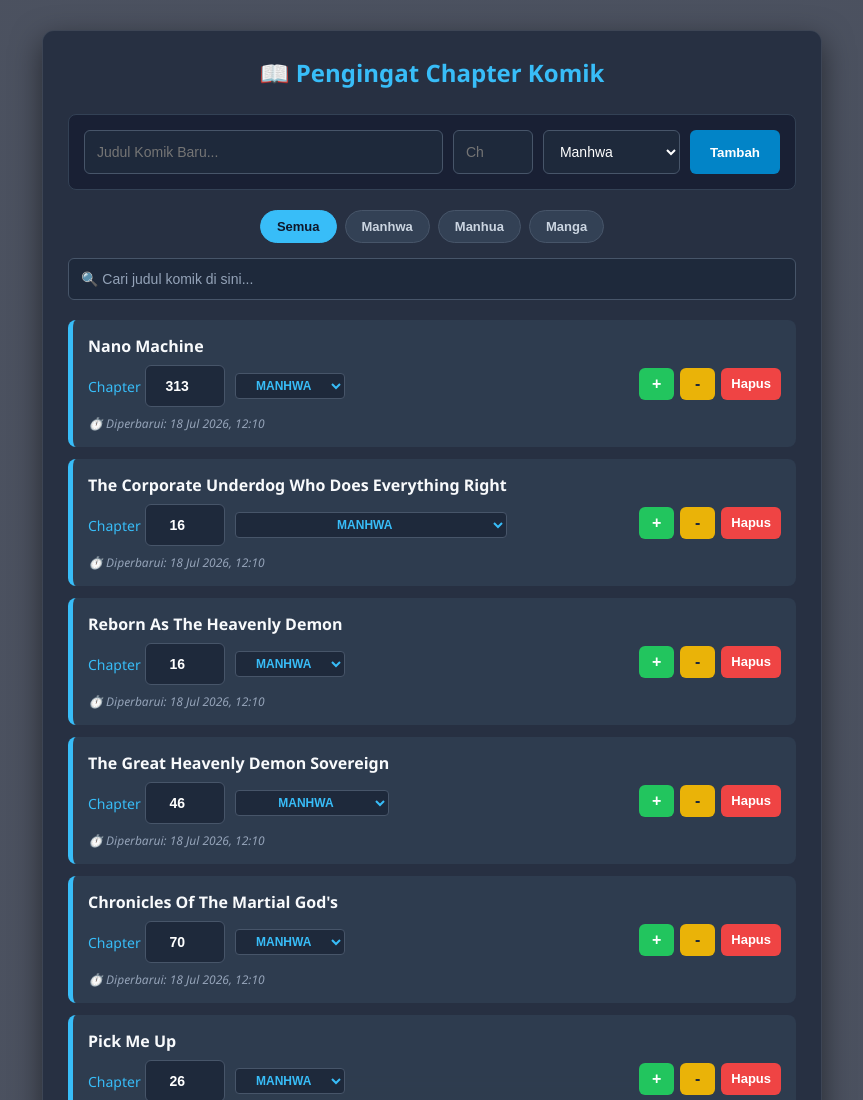
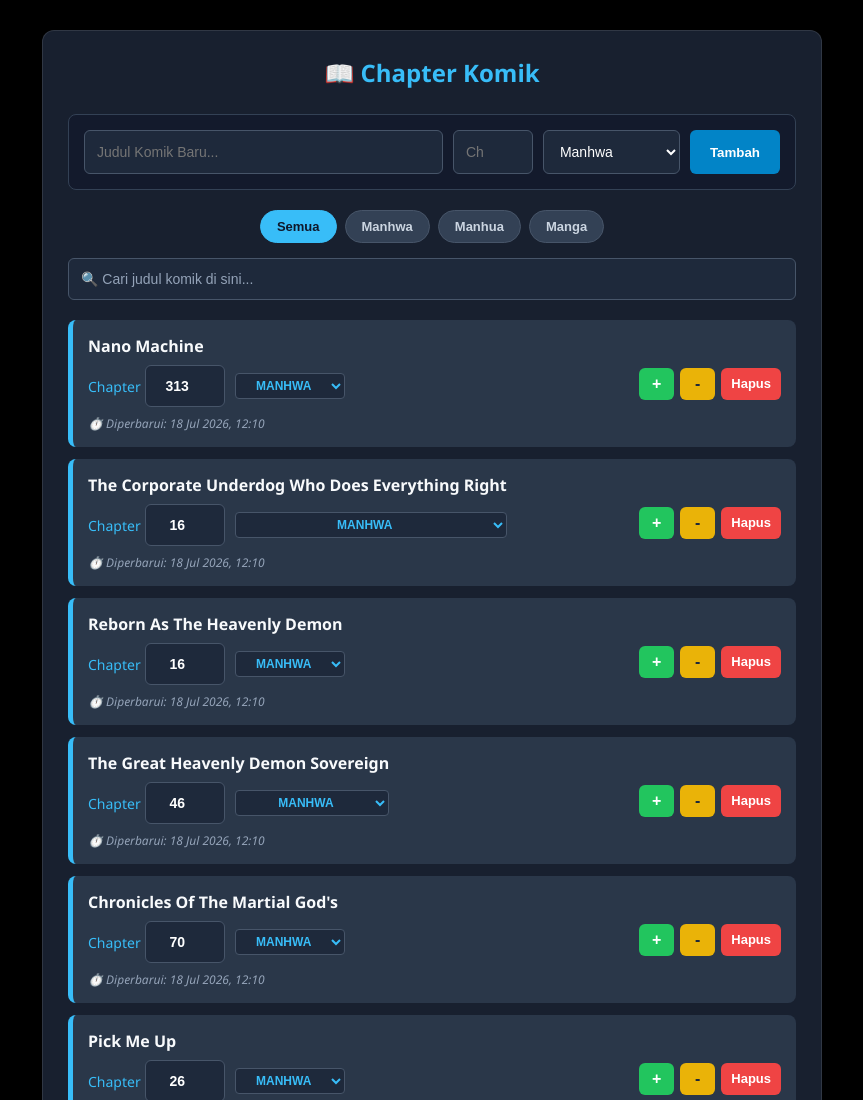
Before and after one commit to sadgulo/Komik, a plain HTML site: page index.html in a window 1280 px wide. Shown: the top 1100 px of the page, without its empty margins (208-1071 px from the left). Drawn offline with Linux system fonts and the light colour scheme.

Commit message:
Update index.html

```diff
--- a/index.html
+++ b/index.html
@@ -8,11 +8,8 @@
         * { box-sizing: border-box; margin: 0; padding: 0; }
         body {
             font-family: 'Segoe UI', Tahoma, Geneva, Verdana, sans-serif;
-            background-image: linear-gradient(rgba(15, 23, 42, 0.75), rgba(15, 23, 42, 0.75)), url('anime-moon-landscape.jpg');
-            background-size: cover;
-            background-position: center;
-            background-attachment: fixed;
-            background-repeat: no-repeat;
+            /* Mengubah latar belakang menjadi full black */
+            background-color: #000000;
             color: #e2e8f0;
             padding: 30px 20px;
             min-height: 100vh;
@@ -20,12 +17,13 @@
         .container {
             max-width: 780px;
             margin: auto;
+            /* Menggunakan warna abu-abu kebiruan gelap transparan agar kontras dengan latar hitam */
             background: rgba(30, 41, 59, 0.8);
             backdrop-filter: blur(10px);
             -webkit-backdrop-filter: blur(10px);
             padding: 25px;
             border-radius: 12px;
-            box-shadow: 0 10px 30px rgba(0,0,0,0.5);
+            box-shadow: 0 10px 30px rgba(0,0,0,0.8);
             border: 1px solid rgba(255, 255, 255, 0.1);
         }
         h1 { text-align: center; color: #38bdf8; margin-bottom: 25px; font-size: 24px; display: flex; align-items: center; justify-content: center; gap: 10px; }
@@ -86,7 +84,7 @@
 <body>
 
 <div class="container">
-    <h1>📖 Pengingat Chapter Komik</h1>
+    <h1>📖 Chapter Komik</h1>
 
     <!-- Formulir Tambah Komik -->
     <form id="comicForm">
@@ -127,7 +125,6 @@
 
     let currentCategory = 'semua';
 
-    // 16 Data Bawaan
     const initialComics = [
         { title: "Nano Machine", chapter: 313, type: "manhwa" },
         { title: "The Corporate Underdog Who Does Everything Right", chapter: 16, type: "manhwa" },
@@ -155,16 +152,14 @@
 
     let comics = JSON.parse(localStorage.getItem('myComicList'));
 
-    // Migrasi jika ada data lama yang belum punya timestamp
     comics = comics.map((c, i) => {
         if (!c.lastModified) return { ...c, lastModified: Date.now() - i };
         return c;
     });
 
-    // 🔥 PERUBAHAN UTAMA: SORTIR HANYA DILAKUKAN SEKALI SAAT HALAMAN DIMUAT
+    // Sortir dilakukan sekali saat halaman dimuat
     comics.sort((a, b) => b.lastModified - a.lastModified);
 
-    // FUNGSI UNTUK MENGUBAH TIMESTAMP MENJADI FORMAT TANGGAL YANG BISA DIBACA
     function formatTime(timestamp) {
         if (!timestamp) return '';
         const date = new Date(timestamp);
@@ -252,7 +247,6 @@
         const chapter = parseInt(comicChapter.value);
         const type = comicType.value;
 
-        // 🔥 Menggunakan 'unshift' agar komik yang baru ditambah langsung ditaruh di urutan pertama (paling atas)
         comics.unshift({ title, chapter, type, lastModified: Date.now() });
         saveAndRender();
         comicForm.reset();
@@ -273,12 +267,10 @@
     }
 
     function saveAndRender() {
-        // 🔥 Saya menghapus fungsi sort dari sini agar saat tombol ditekan, posisi tetap diam di tempat.
         localStorage.setItem('myComicList', JSON.stringify(comics));
         displayComics();
     }
 
-    // Render pertama kali saat web dibuka
     saveAndRender();
 </script>
 
```
